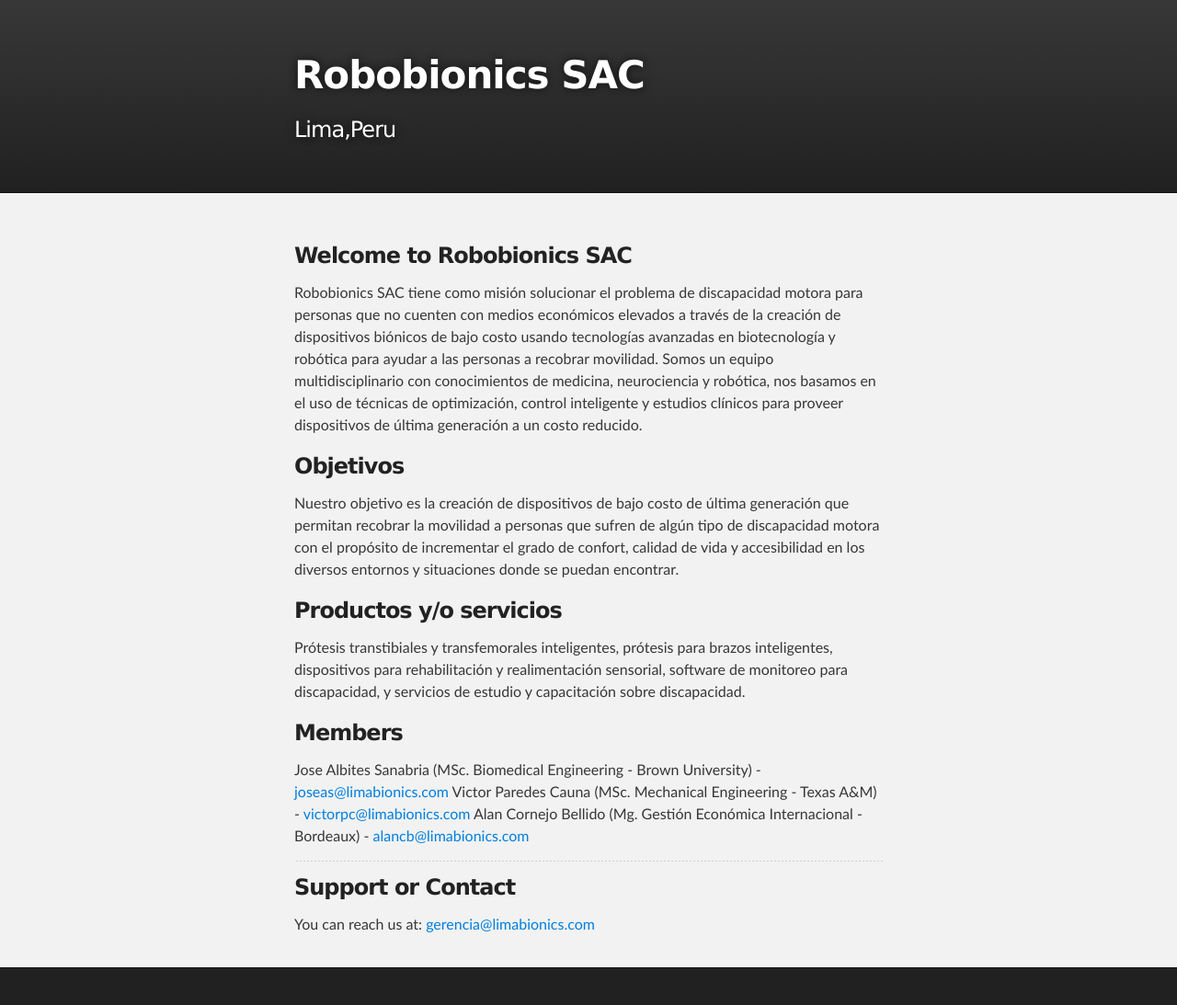
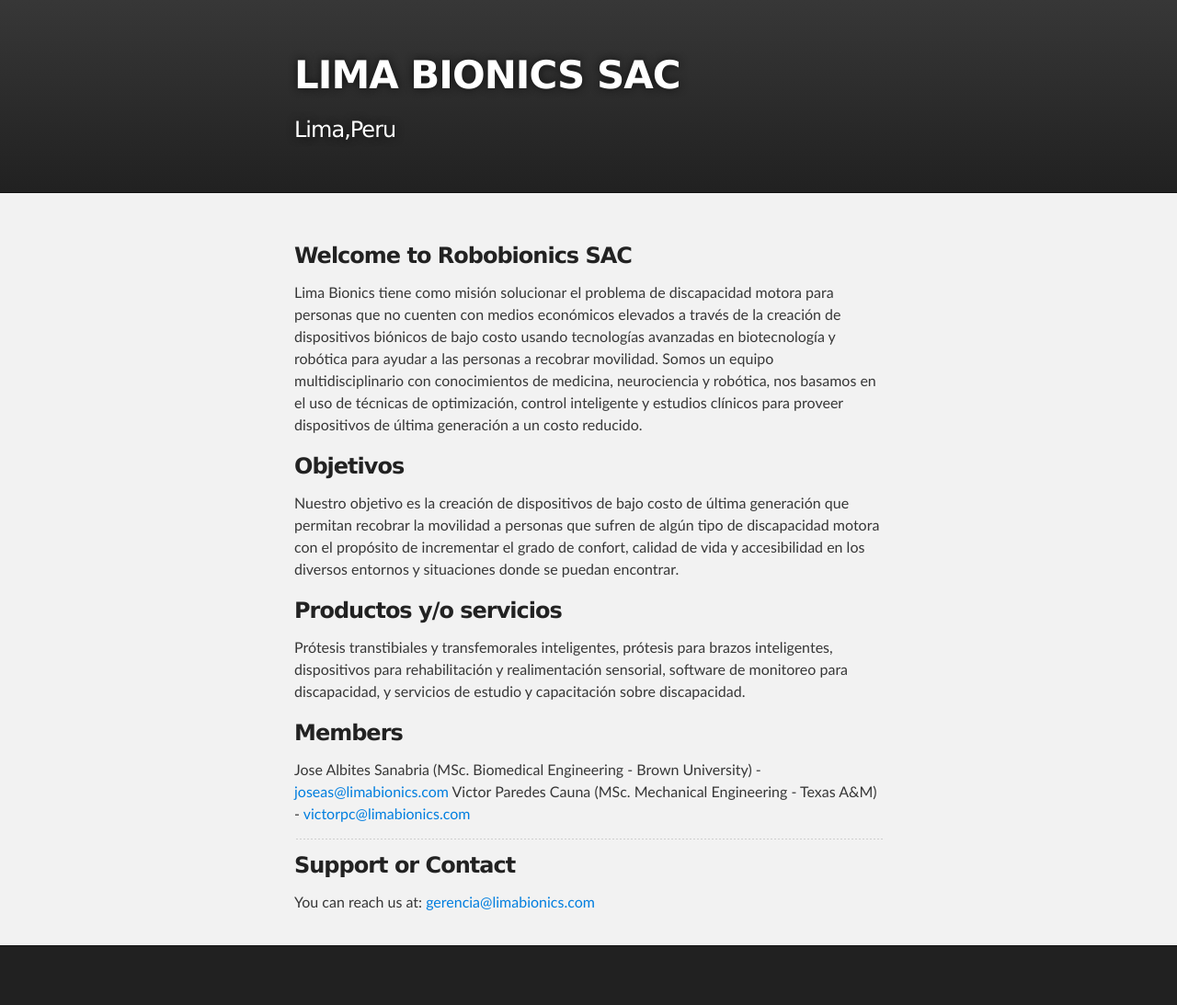
Before and after one commit to limabionics/limabionics.github.io, a plain HTML site: page index.html in a window 1280 px wide. Shown: the whole page at 92% size. After the commit the page ends 1069 px from the top, so only its background shows below. Drawn offline with Linux system fonts and the light colour scheme.

Commit message:
Update infro to Lima Bionics

```diff
--- a/index.html
+++ b/index.html
@@ -17,7 +17,7 @@
     <div id="header_wrap" class="outer">
         <header class="inner">
 
-          <h1 id="project_title">Robobionics SAC</h1>
+          <h1 id="project_title">LIMA BIONICS SAC</h1>
           <h2 id="project_tagline">Lima,Peru</h2>
 
         </header>
@@ -29,7 +29,7 @@
         <h3>
 <a id="welcome-to-robobionics-sac" class="anchor" href="#welcome-to-robobionics-sac" aria-hidden="true"><span aria-hidden="true" class="octicon octicon-link"></span></a>Welcome to Robobionics SAC</h3>
 
-<p>Robobionics SAC tiene como misión solucionar el problema de discapacidad motora para personas que no cuenten con medios económicos elevados a través de la creación de dispositivos biónicos de bajo costo usando tecnologías avanzadas en biotecnología y robótica para ayudar a las personas a recobrar movilidad. Somos un equipo multidisciplinario con conocimientos de medicina, neurociencia y robótica, nos basamos en el uso de técnicas de optimización, control inteligente y estudios clínicos para proveer dispositivos de última generación a un costo reducido. </p>
+<p>Lima Bionics tiene como misión solucionar el problema de discapacidad motora para personas que no cuenten con medios económicos elevados a través de la creación de dispositivos biónicos de bajo costo usando tecnologías avanzadas en biotecnología y robótica para ayudar a las personas a recobrar movilidad. Somos un equipo multidisciplinario con conocimientos de medicina, neurociencia y robótica, nos basamos en el uso de técnicas de optimización, control inteligente y estudios clínicos para proveer dispositivos de última generación a un costo reducido. </p>
 
 <h3>
 <a id="objetivos" class="anchor" href="#objetivos" aria-hidden="true"><span aria-hidden="true" class="octicon octicon-link"></span></a>Objetivos</h3>
@@ -46,7 +46,6 @@
 
 <p>Jose Albites Sanabria (MSc. Biomedical Engineering - Brown University) - <a href="mailto:joseas@limabionics.com">joseas@limabionics.com</a>
 Victor Paredes Cauna (MSc. Mechanical Engineering - Texas A&amp;M) - <a href="mailto:victorpc@limabionics.com">victorpc@limabionics.com</a>
-Alan Cornejo Bellido (Mg. Gestión Económica Internacional - Bordeaux) - <a href="mailto:alancb@limabionics.com">alancb@limabionics.com</a> </p>
 
 <hr>
 
```
